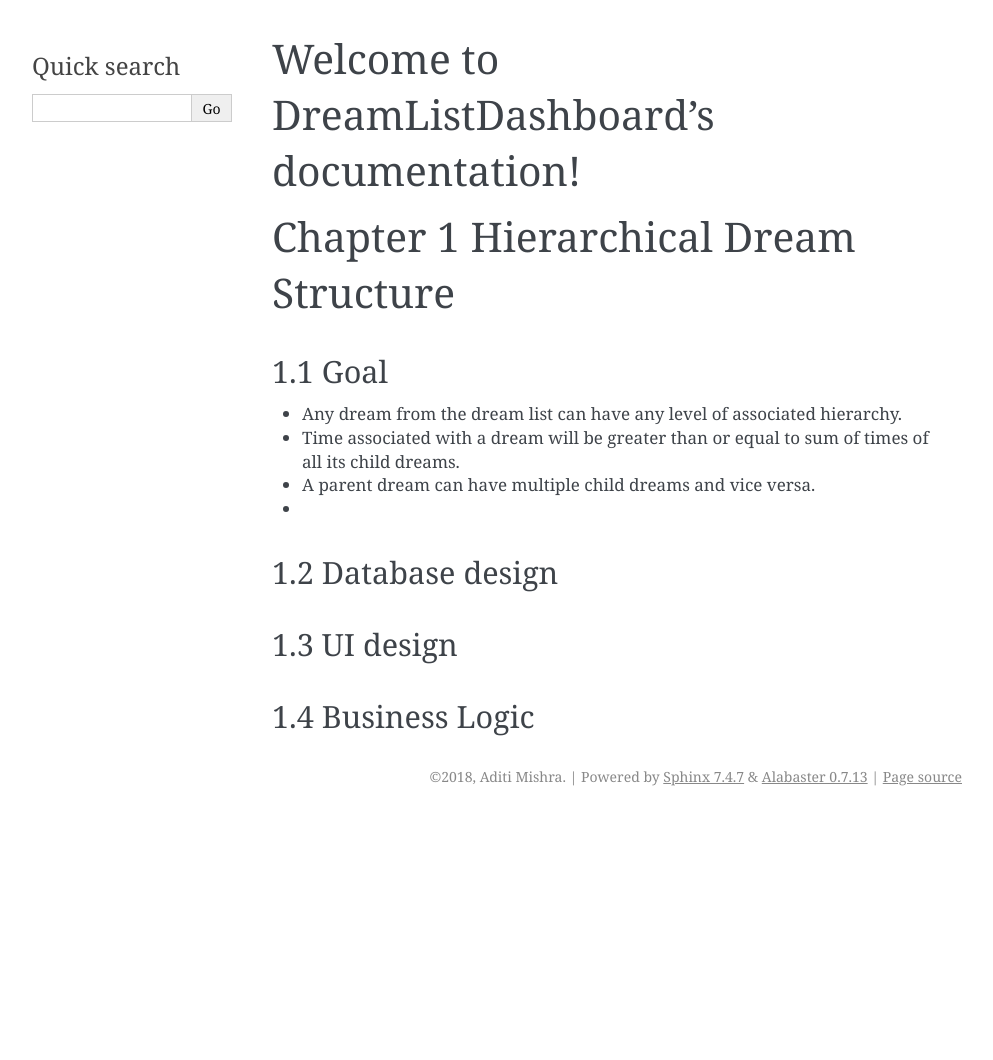
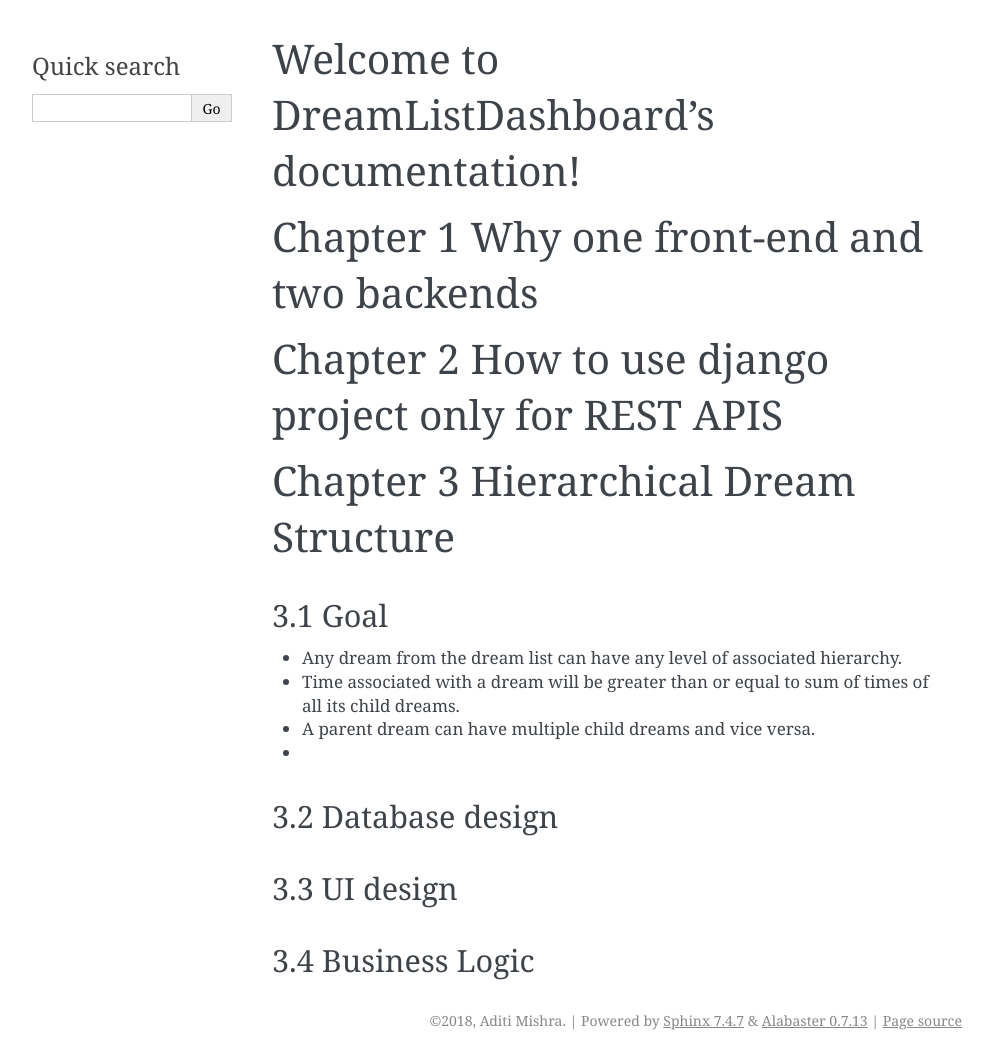
Before and after one commit to narutoadi/DreamTree, a Sphinx documentation site: the page built from docs/index.rst, in a window 1280 px wide. Shown: the whole page, without its empty margins (148-1141 px from the left). Built offline with Sphinx 7.4.7, drawn with Linux system fonts in a browser that asks for light colours; formulas are drawn with MathJax 3; before the commit the page ends 900 px from its top, so only the background shows below that.

Commit message:
updating docs

```diff
--- a/docs/index.rst
+++ b/docs/index.rst
@@ -11,23 +11,33 @@ Welcome to DreamListDashboard's documentation!
    :caption: Contents:
 
 
+Chapter 1 Why one front-end and two backends
+============================================
 
-Chapter 1 Hierarchical Dream Structure
+
+
+Chapter 2 How to use django project only for REST APIS
+======================================================
+
+
+
+
+Chapter 3 Hierarchical Dream Structure
 ======================================
 
 
-1.1 Goal
+3.1 Goal
 --------
 * Any dream from the dream list can have any level of associated hierarchy.
 * Time associated with a dream will be greater than or equal to sum of times of all its child dreams.
 * A parent dream can have multiple child dreams and vice versa.
 *
 
-1.2 Database design
+3.2 Database design
 -------------------
 
-1.3 UI design
+3.3 UI design
 -------------
 
-1.4 Business Logic
+3.4 Business Logic
 ------------------
```
